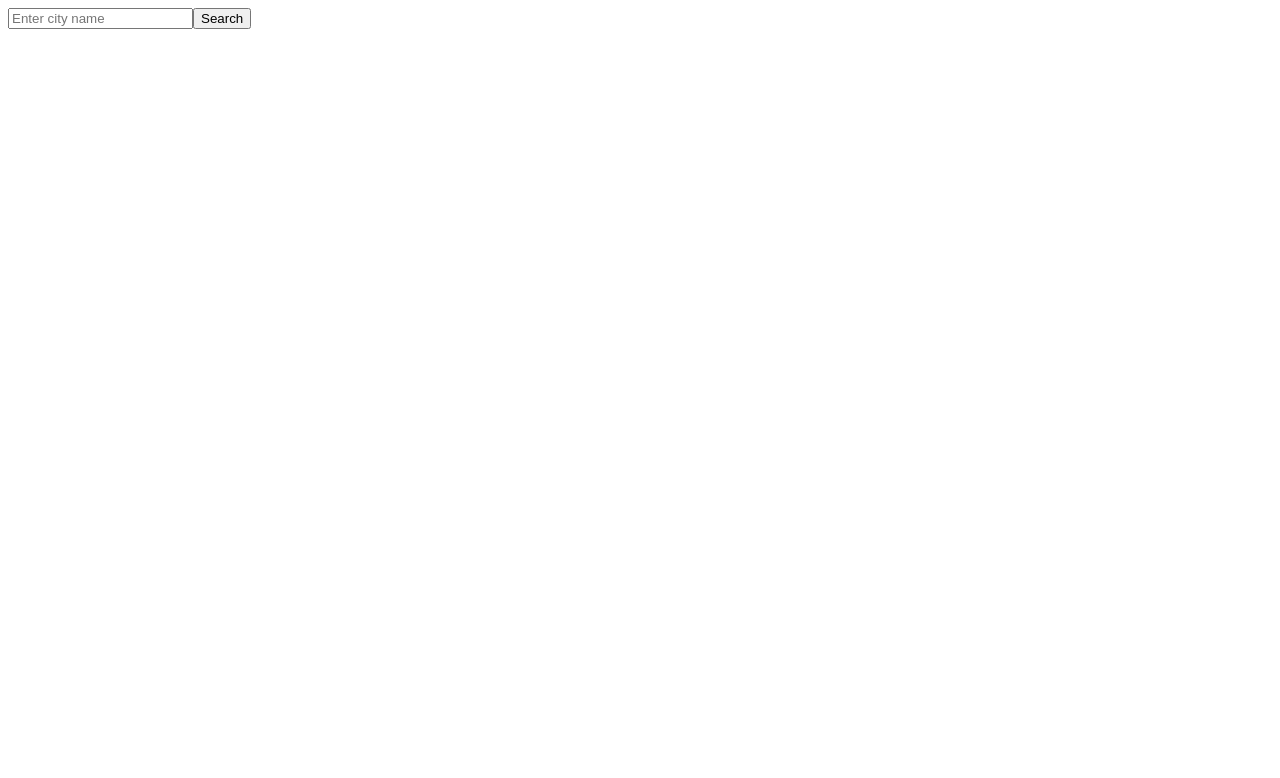
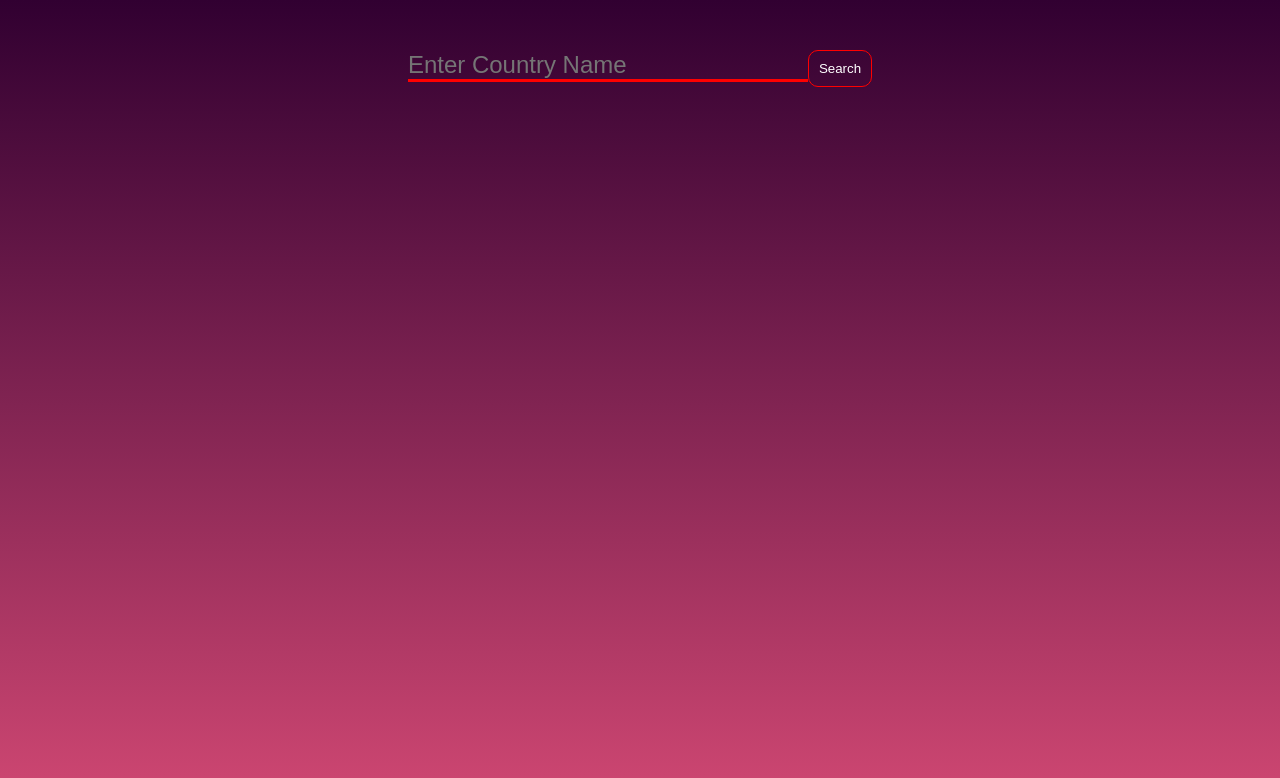
Before and after one commit to TreasureChinyimba/waether-app, an Angular app: page / in a window 1280 px wide. Shown: the top 778 px of the page. Built offline with nearby package versions, Linux system fonts and the light colour scheme.

Commit message:
started ui

```diff
--- a/src/app/search-bar/search-bar.component.css
+++ b/src/app/search-bar/search-bar.component.css
@@ -0,0 +1,26 @@
+.input-section {
+    margin: 50px;
+}
+
+input {
+    width :50vh;
+    border: none;
+    border-bottom: solid red;
+    background: none;
+    color: white;
+    font-size: 1.5em;
+}
+
+button {
+    padding: 10px;
+    border: red solid 1px;
+    color: white;
+    border-radius: 10px;
+    background: none;
+    transition: 0.3s;
+    cursor: pointer;
+}
+
+button:hover {
+    background: red;
+}
--- a/src/app/search-bar/search-bar.component.html
+++ b/src/app/search-bar/search-bar.component.html
@@ -1,4 +1,4 @@
-<div>
-    <input type="text" [(ngModel)]="city" placeholder="Enter city name">
+<div class="input-section">
+    <input type="text" [(ngModel)]="city" placeholder="Enter Country Name">
     <button (click)="search()">Search</button>
   </div>
--- a/src/styles.css
+++ b/src/styles.css
@@ -1 +1,13 @@
-/* You can add global styles to this file, and also import other style files */
+* {
+    margin: 0;
+    padding: 0;
+    box-sizing: border-box;
+}
+
+body {
+    display: flex;
+    justify-content: center;
+    height: 100vh;
+    width: 100vw;
+    background: linear-gradient(rgb(49, 0, 49), rgb(207, 71, 114));
+}
```
